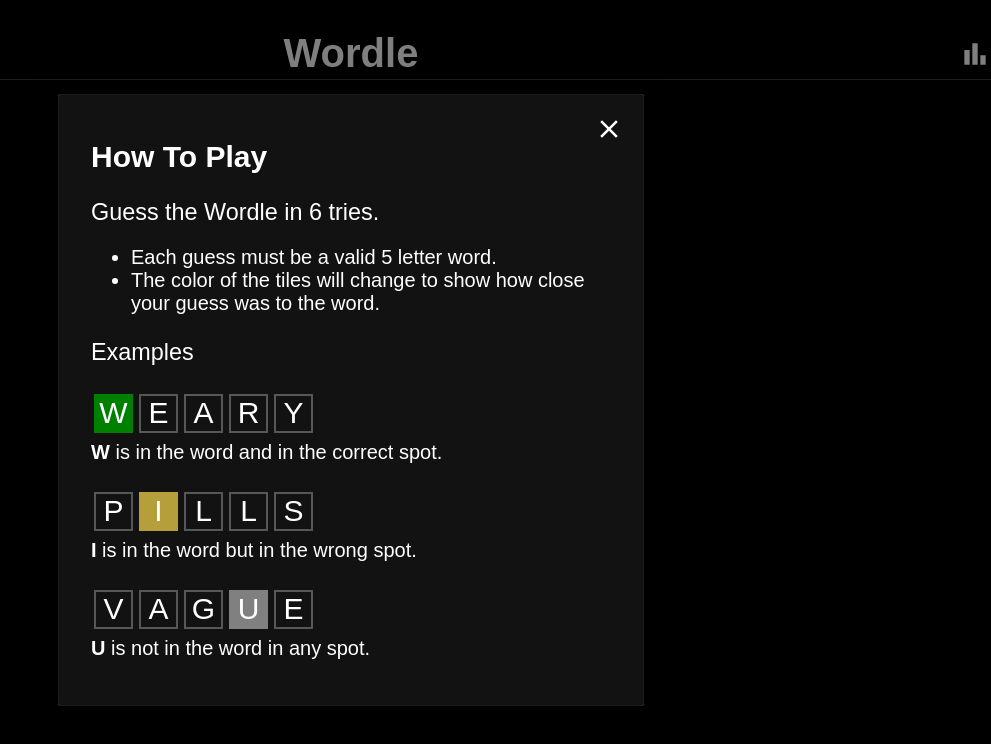
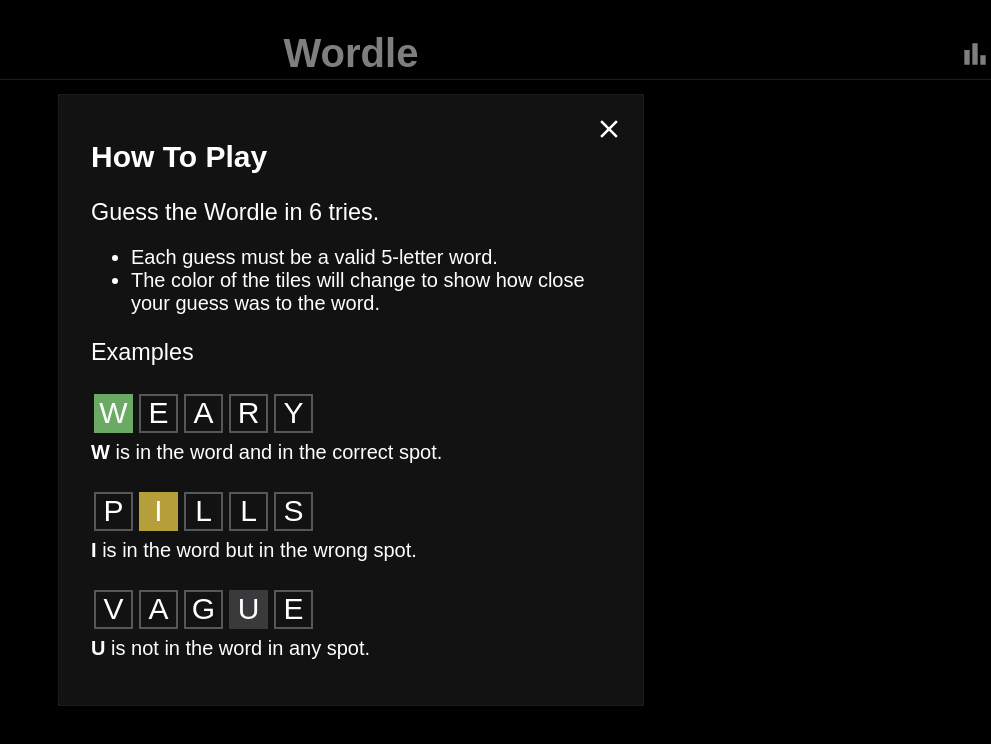
Before and after one commit to tneeraja95/wordle-clone, a React (Vite) app: page / in a window 1280 px wide. Shown: the top 744 px of the page, without its empty margins (289-1280 px from the left). Built offline with nearby package versions, Linux system fonts and the light colour scheme.

Commit message:
Refactoring

```diff
--- a/src/components/HowToPlay.css
+++ b/src/components/HowToPlay.css
@@ -43,5 +43,5 @@
   top: 0;
   right: 0;
   cursor: pointer;
-  padding: 20px;
+  margin: 20px;
 }
--- a/src/components/HowToPlay.jsx
+++ b/src/components/HowToPlay.jsx
@@ -1,7 +1,32 @@
 import "./HowToPlay.css";
 import { useState } from "react";
 import { Dialog } from "@mui/material";
-import CloseIcon from '@mui/icons-material/Close';
+import CloseIcon from "@mui/icons-material/Close";
+import colors from "../constants";
+
+export function getTileStyle(color = colors.gray) {
+  return {
+    backgroundColor: color,
+    borderColor: color,
+  };
+}
+
+const ExampleRow = ({ word, highlightIndex, color, explanation }) => (
+  <div className="exampleBorder">
+    <div className="example">
+      {word.split("").map((char, index) => (
+        <div
+          key={index}
+          className="letter"
+          style={index === highlightIndex ? getTileStyle(color) : {}}
+        >
+          {char}
+        </div>
+      ))}
+    </div>
+    <b>{word[highlightIndex]}</b> {explanation}
+  </div>
+);
 
 export function HowToPlay() {
   const [open, setOpen] = useState(true);
@@ -9,57 +34,36 @@
   return (
     <Dialog open={open} onClose={() => setOpen(false)}>
       <div className="howToPlay">
-        <CloseIcon onClick={()=> setOpen(false)} className="close"/>
+        <CloseIcon onClick={() => setOpen(false)} className="close" />
         <h2>How To Play</h2>
         <h3>Guess the Wordle in 6 tries.</h3>
         <ul>
-          <li>Each guess must be a valid 5 letter word.</li>
+          <li>Each guess must be a valid 5-letter word.</li>
           <li>
             The color of the tiles will change to show how close your guess was
             to the word.
           </li>
         </ul>
         <h3>Examples</h3>
-        <div className="exampleBorder">
-          <div className="example">
-            <div className="letter" style={{ backgroundColor: "green",borderColor: "green" }}>
-              W
-            </div>
-            <div className="letter">E</div>
-            <div className="letter">A</div>
-            <div className="letter">R</div>
-            <div className="letter">Y</div>
-          </div>
-          <b>W</b> is in the word and in the correct spot.
-        </div>
-        <div className="exampleBorder">
-          <div className="example">
-            <div className="letter" >
-              P
-            </div>
-            <div className="letter" style={{ backgroundColor: "rgb(181, 159, 59)", borderColor: "rgb(181, 159, 59)"}}>I</div>
-            <div className="letter">L</div>
-            <div className="letter">L</div>
-            <div className="letter">S</div>
-          </div>
-          <b>I</b> is in the word but in the wrong spot.
-        </div>
-
-        <div className="exampleBorder">
-          <div className="example">
-            <div className="letter" >
-              V
-            </div>
-            <div className="letter">A</div>
-            <div className="letter">G</div>
-            <div className="letter" style={{ backgroundColor: "grey", borderColor: "grey" }}>U</div>
-            <div className="letter">E</div>
-          </div>
-          <b>U</b> is not in the word in any spot.
-        </div>
-
+        <ExampleRow
+          word="WEARY"
+          highlightIndex={0}
+          color={colors.green}
+          explanation="is in the word and in the correct spot."
+        />
+        <ExampleRow
+          word="PILLS"
+          highlightIndex={1}
+          color={colors.yellow}
+          explanation="is in the word but in the wrong spot."
+        />
+        <ExampleRow
+          word="VAGUE"
+          highlightIndex={3}
+          color={colors.gray}
+          explanation="is not in the word in any spot."
+        />
       </div>
-
     </Dialog>
   );
 }
--- a/src/components/Keyboard.css
+++ b/src/components/Keyboard.css
@@ -14,7 +14,3 @@
   flex-direction: row;
   width: fit-content;
 }
-
-.keyboard .spacer {
-  flex: 0.5;
-}
--- a/src/components/Keyboard.jsx
+++ b/src/components/Keyboard.jsx
@@ -1,47 +1,34 @@
 import React from "react";
 import Letter from "./Letter";
 import "./Keyboard.css";
-import BackspaceIcon from '@mui/icons-material/Backspace';
+import BackspaceIcon from "@mui/icons-material/Backspace";
+import colors from "../constants";
+
+const rows = [
+  ["Q", "W", "E", "R", "T", "Y", "U", "I", "O", "P"],
+  ["A", "S", "D", "F", "G", "H", "J", "K", "L"],
+  ["Enter", "Z", "X", "C", "V", "B", "N", "M", "Backspace"],
+];
 
 function Keyboard({ keyboardArray, onLetterClick }) {
   return (
     <div className="keyboard">
-      <div className="qwerty">
-        <Letter letter={"Q"} bgColor={keyboardArray["Q"]} onLetterClick={onLetterClick} />
-        <Letter letter={"W"} bgColor={keyboardArray["W"]} onLetterClick={onLetterClick} />
-        <Letter letter={"E"} bgColor={keyboardArray["E"]} onLetterClick={onLetterClick} />
-        <Letter letter={"R"} bgColor={keyboardArray["R"]} onLetterClick={onLetterClick} />
-        <Letter letter={"T"} bgColor={keyboardArray["T"]} onLetterClick={onLetterClick} />
-        <Letter letter={"Y"} bgColor={keyboardArray["Y"]} onLetterClick={onLetterClick} />
-        <Letter letter={"U"} bgColor={keyboardArray["U"]} onLetterClick={onLetterClick} />
-        <Letter letter={"I"} bgColor={keyboardArray["I"]} onLetterClick={onLetterClick} />
-        <Letter letter={"O"} bgColor={keyboardArray["O"]} onLetterClick={onLetterClick} />
-        <Letter letter={"P"} bgColor={keyboardArray["P"]} onLetterClick={onLetterClick} />
-      </div>
-      <div className="qwerty">
-        <div className="spacer"></div>
-        <Letter letter={"A"} bgColor={keyboardArray["A"]} onLetterClick={onLetterClick} />
-        <Letter letter={"S"} bgColor={keyboardArray["S"]} onLetterClick={onLetterClick} />
-        <Letter letter={"D"} bgColor={keyboardArray["D"]} onLetterClick={onLetterClick} />
-        <Letter letter={"F"} bgColor={keyboardArray["F"]} onLetterClick={onLetterClick} />
-        <Letter letter={"G"} bgColor={keyboardArray["G"]} onLetterClick={onLetterClick} />
-        <Letter letter={"H"} bgColor={keyboardArray["H"]} onLetterClick={onLetterClick} />
-        <Letter letter={"J"} bgColor={keyboardArray["J"]} onLetterClick={onLetterClick} />
-        <Letter letter={"K"} bgColor={keyboardArray["K"]} onLetterClick={onLetterClick} />
-        <Letter letter={"L"} bgColor={keyboardArray["L"]} onLetterClick={onLetterClick} />
-        <div class="spacer"></div>
-      </div>
-      <div className="qwerty">
-        <Letter letter={"Enter"} bgColor="grey" onLetterClick={onLetterClick} />
-        <Letter letter={"Z"} bgColor={keyboardArray["Z"]} onLetterClick={onLetterClick} />
-        <Letter letter={"X"} bgColor={keyboardArray["X"]} onLetterClick={onLetterClick} />
-        <Letter letter={"C"} bgColor={keyboardArray["C"]} onLetterClick={onLetterClick} />
-        <Letter letter={"V"} bgColor={keyboardArray["V"]} onLetterClick={onLetterClick} />
-        <Letter letter={"B"} bgColor={keyboardArray["B"]} onLetterClick={onLetterClick} />
-        <Letter letter={"N"} bgColor={keyboardArray["N"]} onLetterClick={onLetterClick} />
-        <Letter letter={"M"} bgColor={keyboardArray["M"]} onLetterClick={onLetterClick} />
-        <Letter letter={<BackspaceIcon/>} bgColor="grey" onLetterClick={onLetterClick} />
-      </div>
+      {rows.map((row, rowIndex) => (
+        <div key={rowIndex} className="qwerty">
+          {row.map((letter) => (
+            <Letter
+              key={letter}
+              letter={letter === "Backspace" ? <BackspaceIcon /> : letter}
+              backgroundColor={
+                letter === "Enter" || letter === "Backspace"
+                  ? colors.defaultGrey
+                  : keyboardArray[letter]
+              }
+              onLetterClick={onLetterClick}
+            />
+          ))}
+        </div>
+      ))}
     </div>
   );
 }
--- a/src/components/WordGame.jsx
+++ b/src/components/WordGame.jsx
@@ -4,6 +4,7 @@
 import Keyboard from "./Keyboard";
 import initialiseKeyboardArray from ".././utilities/initialiseKeyboardArray";
 import handleEnter from "../utilities/handleEnter";
+import colors from "../constants";
 
 const NO_OF_TRIES = 6;
 const WORD_LENGTH = 5;
@@ -15,7 +16,10 @@
   let [currentFocus, setCurrentFocus] = useState([0, 0]);
   let [userInputArrayMatrix, setUserInputArrayMatrix] = useState(
     Array.from({ length: NO_OF_TRIES }, () =>
-      Array.from({ length: WORD_LENGTH }, () => ({ letter: "", color: "none" }))
+      Array.from({ length: WORD_LENGTH }, () => ({
+        letter: "",
+        color: colors.none,
+      }))
     )
   );
   let [keyboardArray, setKeyboardArray] = useState(initialiseKeyboardArray());
@@ -30,7 +34,7 @@
       Array.from({ length: NO_OF_TRIES }, () =>
         Array.from({ length: WORD_LENGTH }, () => ({
           letter: "",
-          color: "none",
+          color: colors.none,
         }))
       )
     );
@@ -38,7 +42,6 @@
     word = selectWordfromWordList();
   }, [resetGame]);
 
-  console.log(word);
   useEffect(() => {
     let keyPressEventFunction = (e) => {
       handleKeyPress(e.key);
@@ -50,10 +53,13 @@
   }, [currentFocus]);
 
   let gameArray = userInputArrayMatrix.map((wordRow, rowId) => {
-    let row = wordRow.map((alpha, index) => {
+    let row = wordRow.map((tile, index) => {
       return (
-        <div key={index} style={{ background: alpha.color }}>
-          {alpha.letter}
+        <div
+          key={index}
+          style={{ background: tile.color, borderColor: tile.color }}
+        >
+          {tile.letter}
         </div>
       );
     });
--- /dev/null
+++ b/src/constants.jsx
@@ -0,0 +1,9 @@
+const colors = {
+  green: "#6aaa64",
+  yellow: "#B59F3B",
+  gray: "#3A3A3C",
+  defaultGrey: "grey",
+  none: "none",
+};
+
+export default colors;
--- a/src/utilities/initialiseKeyboardArray.jsx
+++ b/src/utilities/initialiseKeyboardArray.jsx
@@ -1,34 +1,12 @@
+import colors from "../constants";
+
 function initialiseKeyboardArray() {
-    let keyboard = {
-        Q: "grey",
-        W: "grey",
-        E: "grey",
-        R: "grey",
-        T: "grey",
-        Y: "grey",
-        U: "grey",
-        I: "grey",
-        O: "grey",
-        P: "grey",
-        A: "grey",
-        S: "grey",
-        D: "grey",
-        F: "grey",
-        G: "grey",
-        H: "grey",
-        J: "grey",
-        K: "grey",
-        L: "grey",
-        Z: "grey",
-        X: "grey",
-        C: "grey",
-        V: "grey",
-        B: "grey",
-        N: "grey",
-        M: "grey"
-    }
+  const keys = "QWERTYUIOPASDFGHJKLZXCVBNM".split("");
 
-  return keyboard;
+  return keys.reduce((keyboard, key) => {
+    keyboard[key] = colors.defaultGrey;
+    return keyboard;
+  }, {});
 }
 
-export default initialiseKeyboardArray
+export default initialiseKeyboardArray;
--- a/src/utilities/selectWordfromWordList.jsx
+++ b/src/utilities/selectWordfromWordList.jsx
@@ -1,8 +1,9 @@
-import data from '../data/5-letter-words.json'
+import data from "../data/5-letter-words.json";
 
 function selectWordfromWordList() {
-    let index = Math.floor(Math.random()* data.length);
-     return data[index];
+  let index = Math.floor(Math.random() * data.length);
+  console.log(data[index]);
+  return data[index];
 }
 
 export default selectWordfromWordList;
--- a/src/utilities/updateKeyboardArray.jsx
+++ b/src/utilities/updateKeyboardArray.jsx
@@ -1,14 +1,13 @@
+import colors from "../constants";
+
 function updateKeyboardArray(setKeyboardArray, userInputArray) {
   setKeyboardArray((prev) => {
     userInputArray.forEach((input) => {
-      if (
-        prev[input.letter] === "rgb(58, 58, 60)" ||
-        prev[input.letter] === "grey"
-      ) {
+      if (prev[input.letter] === colors.defaultGrey) {
         prev[input.letter] = input.color;
       } else if (
-        prev[input.letter] === "#B59F3B" &&
-        input.color != "rgb(58, 58, 60)"
+        prev[input.letter] === colors.yellow &&
+        input.color === colors.green
       ) {
         prev[input.letter] = input.color;
       }
```
Also changed, not shown: src/components/Letter.jsx (+19 -13 lines), src/utilities/checkMatch.jsx (+13 -9 lines).
